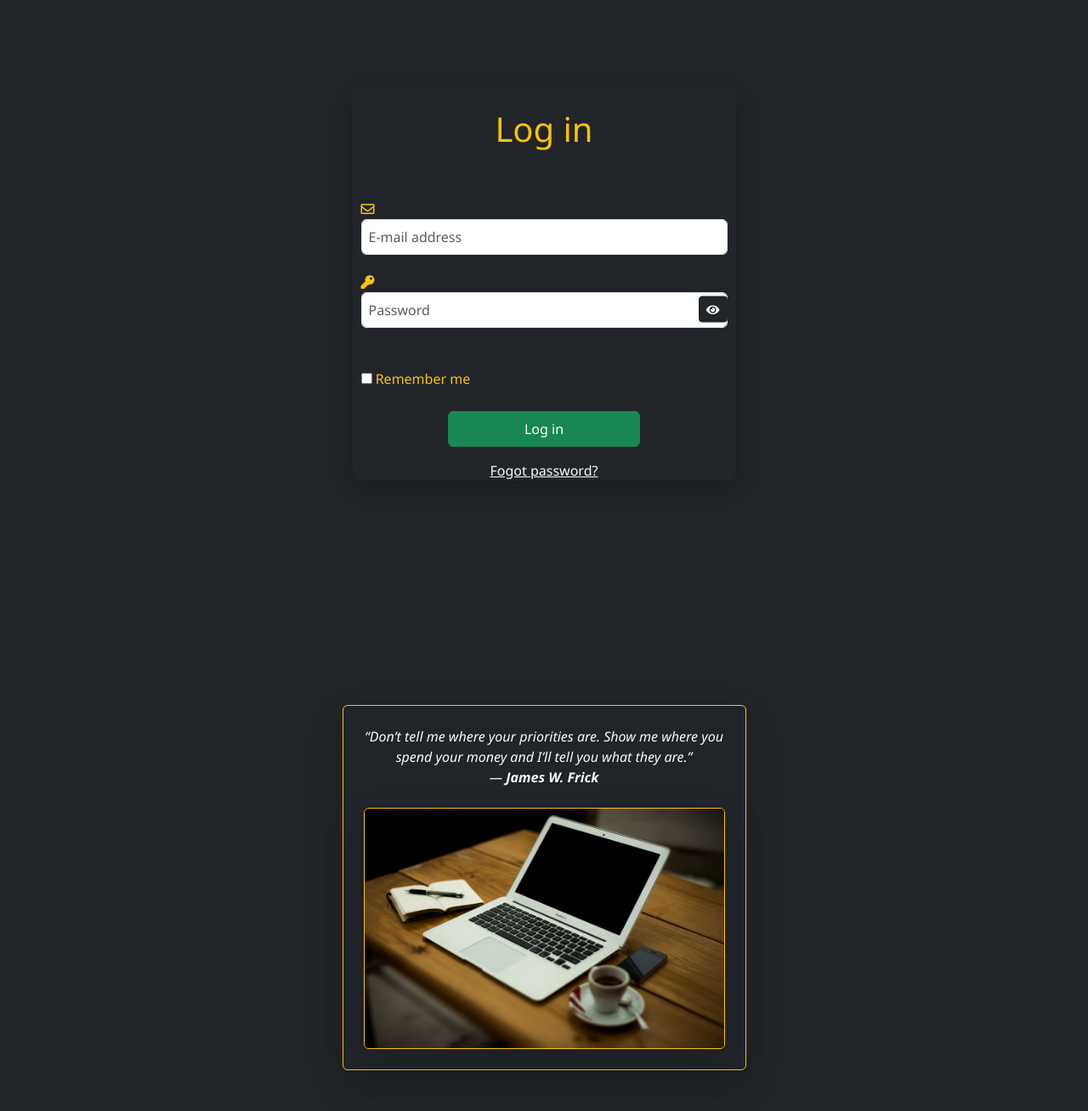
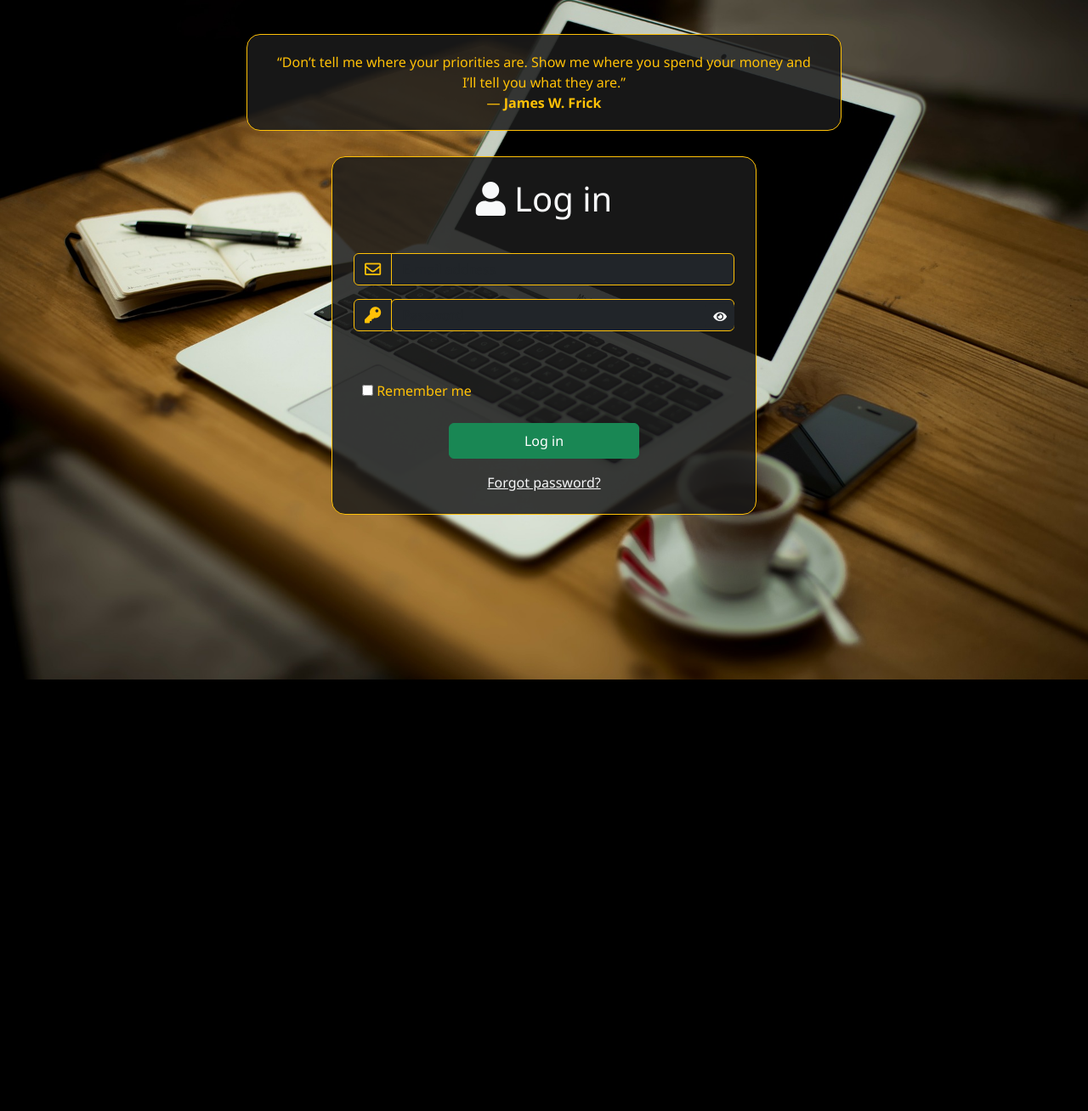
Before and after one commit to MarcinProgramista/MVC_Personal_Budget, a PHP site: page /posts/login in a window 1280 px wide. Shown: the part 56-1364 px from the top of the page at 85% size. After the commit the page ends 856 px from the top, so only its background shows below. Run offline with PHP 8.4, Linux system fonts and the light colour scheme; some libraries are stand-ins or nearby versions.

Commit message:
feat(ui): redesign login page to single-column layout with background image
Details:

Removed left–right column structure

Added full-page background image

Placed quote card above login form

Added transparent card backgrounds with gold borders

Improved vertical layout and centering

```diff
--- a/App/Views/Expenses/index.html
+++ b/App/Views/Expenses/index.html
@@ -6,7 +6,7 @@
         <!-- LEWA KOLUMNA blisko lewej krawędzi -->
         <div class="col-md-5 text-center border border-warning  p-4 left-column" id="leftColumn">
             <h1 class="mb-4 text-center"><i class="fas fa-coins me-2"></i>Add Expense</h1>
-            <form method="post" action="/expenses/new" class="registration-form text-warning bg-dark"
+            <form method="post" action="/expenses/new" class="registration-form text-warning"
                 id="fromAddExpense" novalidate>
                 <div class="input-group mb-3 d-flex align-items-center flex-nowrap">
                     <span class="input-group-text bg-dark text-warning border-warning">
--- a/App/Views/Login/new.html
+++ b/App/Views/Login/new.html
@@ -1,38 +1,54 @@
-{% extends "base.html" %}
-
-{% block title %}Home{% endblock %}
-{% block footer %}
+{% extends "base.html" %} {% block title %}Home{% endblock %} {% block footer %}
 <script src="/js/hideShowPassword.min.js"></script>
 <script>
   $(document).ready(function () {
     // Show/hide password plugin
-        $('#inputPassword').hideShowPassword({
+    $("#inputPassword").hideShowPassword({
       show: false,
       innerToggle: true,
       toggle: {
-                className: 'btn btn-sm btn-dark hide-password-btn hideShowPassword-toggle',
+        className:
+          "btn btn-sm btn-dark hide-password-btn hideShowPassword-toggle",
         content: '<i class="fa fa-eye"></i>',
         attr: {
-                    'aria-label': 'Show password',
-                    title: 'Show password'
-                }
+          "aria-label": "Show password",
+          title: "Show password",
+        },
       },
       states: {
-                shown: { toggle: { content: '<i class="fa fa-eye-slash"></i>', attr: { title: 'Hide password' } } },
-                hidden: { toggle: { content: '<i class="fa fa-eye"></i>', attr: { title: 'Show password' } } }
-            }
+        shown: {
+          toggle: {
+            content: '<i class="fa fa-eye-slash"></i>',
+            attr: { title: "Hide password" },
+          },
+        },
+        hidden: {
+          toggle: {
+            content: '<i class="fa fa-eye"></i>',
+            attr: { title: "Show password" },
+          },
+        },
+      },
     });
   });
 </script>
 
 <style>
+  #leftColumn {
+    background: rgba(28, 28, 28, 0.85);
+    border: 1px solid #ffc107;
+    border-radius: 16px;
+    padding: 25px;
+    width: 100%;
+    max-width: 500px;
+    z-index: 2;
+  }
   .hideShowPassword-wrapper {
     position: relative !important;
     display: inline-block !important;
     width: 100% !important;
     height: 70px;
   }
-
 
   .hideShowPassword-toggle {
     position: absolute !important;
@@ -41,15 +57,90 @@
     right: 12px;
     z-index: 10;
   }
+  #leftColumn:hover {
+    box-shadow: 0 0 25px rgba(255, 193, 7, 0.4);
+    transform: scale(1.02);
+    opacity: 1;
+  }
+
+  .input-group-text {
+    height: 38px;
+    display: flex;
+    align-items: center;
+    justify-content: center;
+    font-size: 1.2rem;
+    padding: 0 0.75rem;
+  }
+
+  .page-wrapper {
+    min-height: 100vh;
+    background: url("/images/02.jpg") center center no-repeat;
+    background-size: cover;
+    position: relative;
+    padding: 40px 20px;
+
+    display: flex;
+    flex-direction: column;
+    align-items: center;
+    gap: 30px; /* odstęp między cytatem a formularzem */
+  }
+
+  /* Cytat */
+  .info-card {
+    background: rgba(28, 28, 28, 0.85);
+    border: 1px solid #ffc107;
+    border-radius: 16px;
+    padding: 20px 30px;
+    color: #ffc107;
+    max-width: 700px;
+    text-align: center;
+    z-index: 2;
+  }
+
+  /* Formularz */
+  #leftColumn {
+    background: rgba(28, 28, 28, 0.85);
+    border: 1px solid #ffc107;
+    border-radius: 16px;
+    padding: 25px;
+    width: 100%;
+    max-width: 500px;
+    z-index: 2;
+  }
+
+  @keyframes shake {
+    0%,
+    100% {
+      transform: translateX(0);
+    }
+
+    25% {
+      transform: translateX(-5px);
+    }
+
+    75% {
+      transform: translateX(5px);
+    }
+  }
+
+  .shake {
+    animation: shake 0.4s ease;
+  }
 </style>
-{% endblock %}
-{% block body %}
+{% endblock %} {% block body %}
 
-<div class="container my-5">
-    <div class="row justify-content-center align-items-center g-4" style="gap: 200px;">
+<div class="page-wrapper">
+  <!-- CYTAT NAD TAPETĄ -->
+  <div class="info-card">
+    “Don’t tell me where your priorities are. Show me where you spend your money
+    and I’ll tell you what they are.” <br />
+    — <span class="fw-bold">James W. Frick</span>
+  </div>
 
-        <!-- LEWA KOLUMNA Z OBRAZEM -->
-        <div class="col-md-5">
+  <!-- FORMULARZ NAD TAPETĄ -->
+  <div id="leftColumn">
+    <h1 class="mb-4 text-center"><i class="fas fa-user"></i> Log in</h1>
+
     <div class="container pb-3 text-danger">
       {% if user.errors is not empty %}
       <p>Errors:</p>
@@ -61,50 +152,71 @@
       {% endif %}
     </div>
 
-            <form method="post" action="/login/create" class="registration-form text-warning bg-dark" id="fromLogin">
-
-                <h1 class="mb-4 text-center p-4">Log in</h1>
-
-                <div class="form-group" style="padding: 10px;">
-                    <label for="inputEmail"><i class="far fa-envelope"></i></label>
-                    <input type="email" class="form-control p-2 w-100" id="inputEmail" name="email" value="{{email }}"
-                        placeholder="E-mail address" required>
+    <form
+      method="post"
+      action="/login/create"
+      class="text-warning"
+      id="fromLogin"
+    >
+      <div class="input-group mb-3 flex-nowrap">
+        <span class="input-group-text bg-dark text-warning border-warning">
+          <i class="far fa-envelope"></i>
+        </span>
+        <input
+          type="email"
+          class="form-control bg-dark text-light border-warning"
+          id="inputEmail"
+          name="email"
+          value="{{email}}"
+          placeholder="E-mail address"
+          required
+        />
       </div>
 
-                <!-- Pole hasła -->
-                <div class="form-group" style="padding: 10px;">
-                    <label for="inputPassword"><i class="fas fa-key"></i></label>
-                    <input type="password" class="form-control p-2 w-100" id="inputPassword" name="password"
-                        placeholder="Password" required>
-
-                </div>
-                <div class="form-group" style="padding: 10px;">
-                    <label> <input type="checkbox" name="remember_me" {% if remember_me %} checked="checked" {% endif
-                            %} />
-                        Remember me</label>
-
-                </div>
-                <div class="text-center">
-
-                    <button type="submit" class="btn btn-success btn-block m-3 w-50 p-2">Log in</button>
-                </div>
-                <div class="text-center">
-                    <a class="text-center p-2 text-light" href="/password/forgot">Fogot password?</a>
+      <div class="input-group mb-3 flex-nowrap">
+        <span class="input-group-text bg-dark text-warning border-warning">
+          <i class="fas fa-key"></i>
+        </span>
+        <input
+          type="password"
+          class="form-control bg-dark text-light border-warning"
+          id="inputPassword"
+          name="password"
+          placeholder="Password"
+          required
+        />
       </div>
 
-            </form>
+      <div class="form-group" style="padding: 10px">
+        <label>
+          <input
+            type="checkbox"
+            name="remember_me"
+            {%
+            if
+            remember_me
+            %}
+            checked
+            {%
+            endif
+            %}
+          />
+          Remember me
+        </label>
       </div>
 
+      <div class="text-center">
+        <button type="submit" class="btn btn-success btn-block m-3 w-50 p-2">
+          Log in
+        </button>
+      </div>
 
-        <!-- PRAWA KOLUMNA Z FORMULARZEM -->
-        <div class="col-md-5 text-center border border-warning rounded shadow-lg p-4">
-            <p class="fst-italic text-light mb-4">
-                “Don’t tell me where your priorities are. Show me where you spend your money
-                and I’ll tell you what they are.” <br> — <span class="fw-bold">James W. Frick</span>
-            </p>
-            <img src="/images/02.jpg" alt="Motywacyjny obraz"
-                class="img-fluid border border-warning rounded shadow-lg form-image">
+      <div class="text-center">
+        <a class="text-center p-2 text-light" href="/password/forgot"
+          >Forgot password?</a
+        >
       </div>
+    </form>
   </div>
 </div>
 
--- a/public/style/custom.css
+++ b/public/style/custom.css
@@ -2,11 +2,11 @@ body {
   background-color: #333;
   /* jasne, czyste tło */
   color: wheat;
-    font-family: 'Segoe UI', sans-serif;
+  font-family: "Segoe UI", sans-serif;
 }
 
 .logo {
-    background-color: #000
+  background-color: #000;
 }
 
 .modal-content {
@@ -28,8 +28,6 @@ body {
   box-shadow: 0 8px 30px rgba(0, 0, 0, 0.3);
   /* cień dla desktopu */
   transition: all 0.3s ease-in-out;
-
-
 }
 
 /* Hover - delikatne powiększenie formularza przy najechaniu */
@@ -94,13 +92,11 @@ body {
 }
 
 .form-control.input {
-    background-color: #ffc107;
+  background: linear-gradient(145deg, #1c1c1c, #222);
 }
-
 .input:focus {
-
   box-shadow: 0 0 10px #ffc107;
-    background-color: #ffc107;
+  background: linear-gradient(145deg, #1c1c1c, #222);
 }
 
 .select {
@@ -113,7 +109,7 @@ body {
   left: 0;
   width: 100%;
   height: 100%;
-    background: url('/images/01.jpg') no-repeat center center;
+  background: url("/images/01.jpg") no-repeat center center;
   background-size: cover;
   z-index: 0;
 }
@@ -234,7 +230,6 @@ form#formSignup .hideShowPassword-wrapper {
   transform: scaleY(1);
 }
 
-
 .fade-section-list {
   opacity: 0;
   max-height: 0;
```
Lines whose indentation alone changed are shown as unchanged.
